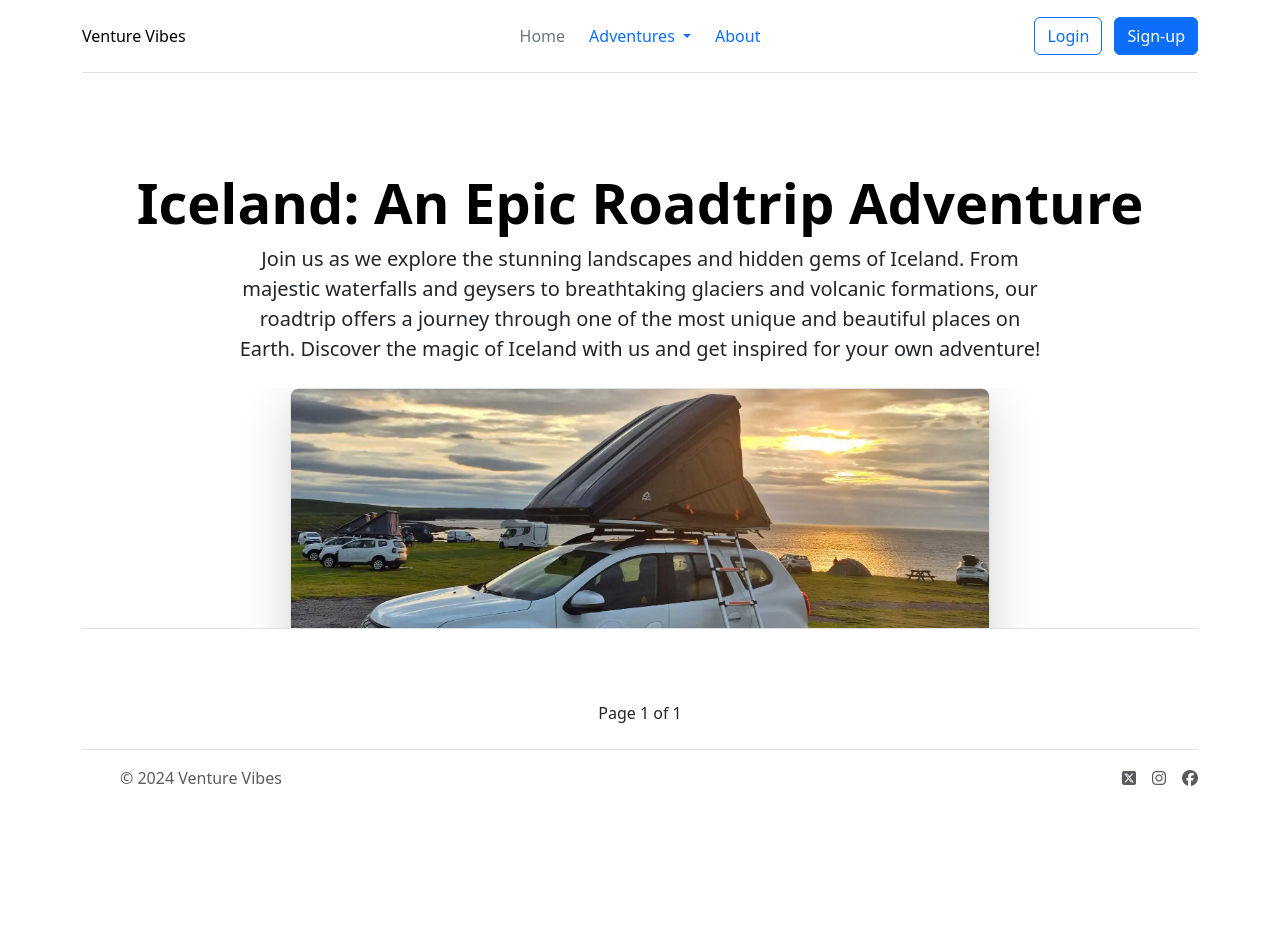
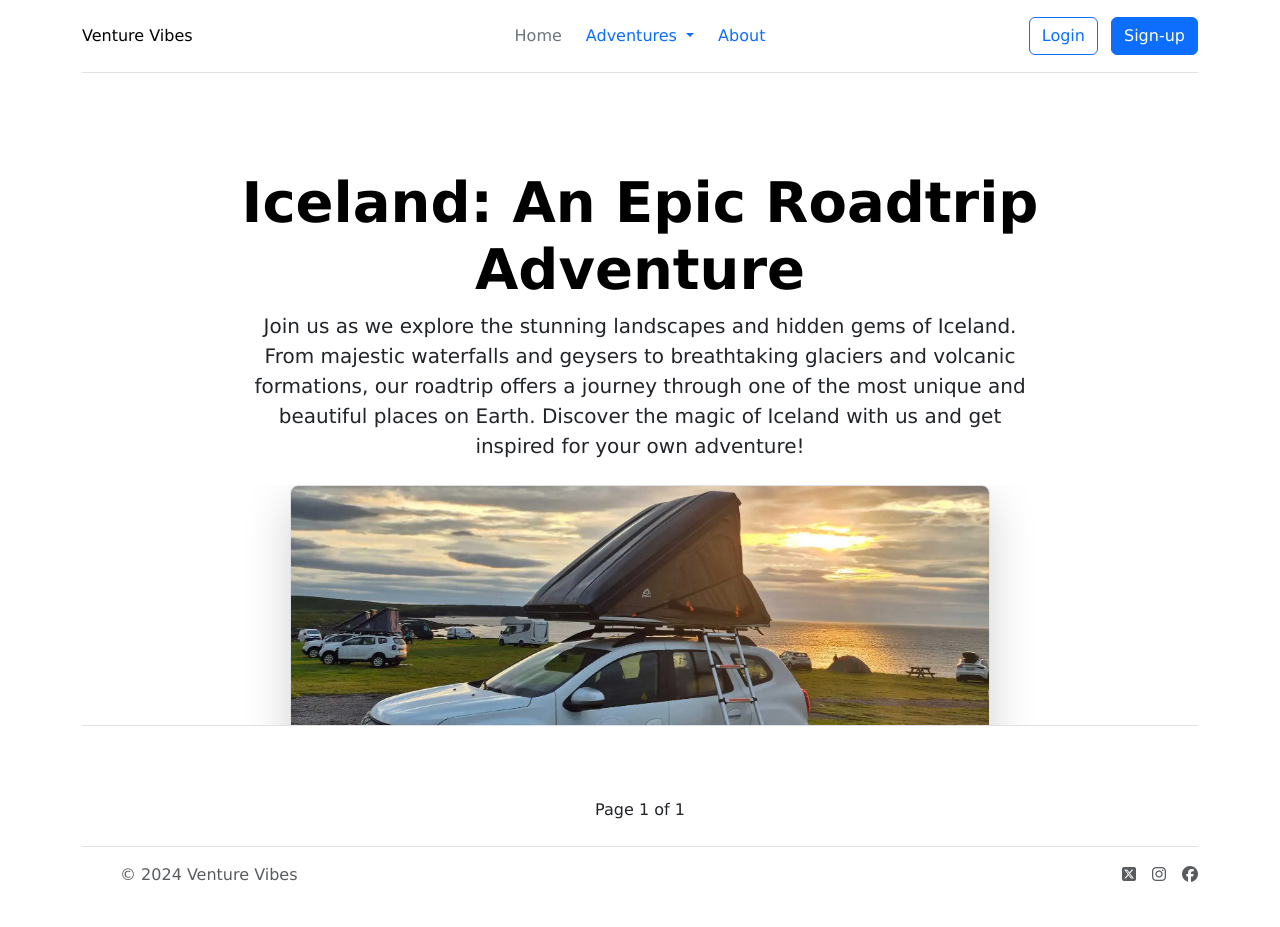
Before and after one commit to yanidruffy/venture-vibes, a Django app: page /blog/post_list/ in a window 1280 px wide. Before the commit the page ends 786 px from the top, so only its background shows below. Run offline with Django 4.2, Linux system fonts and the light colour scheme; data that the repository does not hold is empty; parts of the project's set-up code (start-up, migrations or seed data) failed here and were passed over; some libraries are stand-ins or nearby versions.

Commit message:
style: Add Verdana font-family and center blog cards

```diff
--- a/blog/templates/blog/list.html
+++ b/blog/templates/blog/list.html
@@ -24,7 +24,7 @@
 
 <div class="container text-center">
     <!-- Blog Cards -->
-    <div class="row">
+    <div class="row justify-content-sm-center">
         {% for post in posts %}
         <div class="col-md-4 mb-4">
             <div class="card" style="width: 18rem;">
--- a/static/css/style.css
+++ b/static/css/style.css
@@ -1,3 +1,7 @@
+body {
+    font-family: 'Verdana', sans-serif !important;
+}
+
 .fas.fa-heart.liked {
     color: #ff0000;
 }
@@ -5,3 +9,7 @@
 .far.fa-heart {
     color: #808080;
 }
+
+.card {
+    margin: auto;
+}
```
